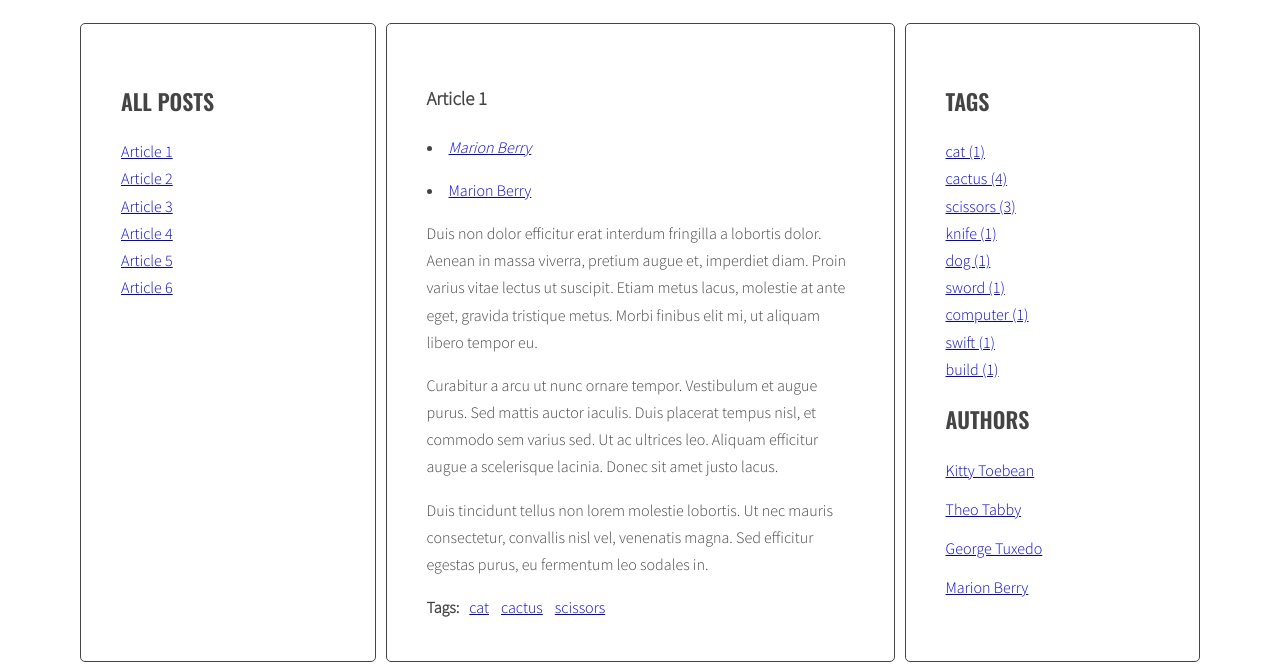
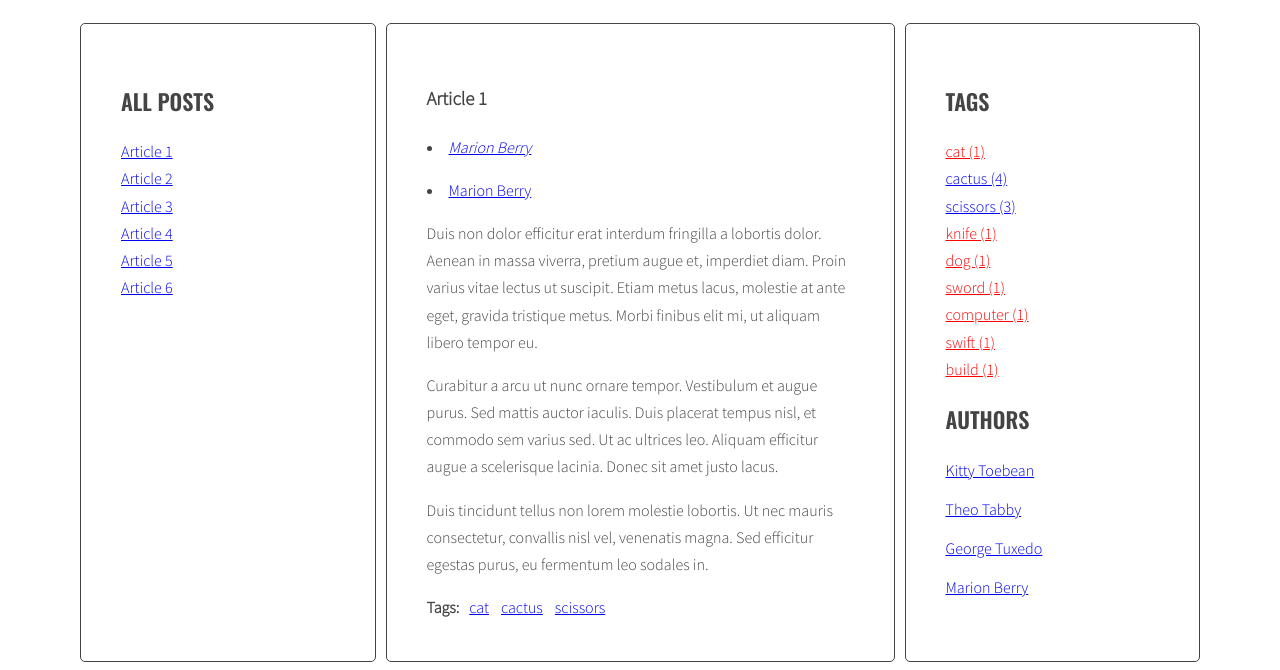
Before and after one commit to sebalaka/javascript-blog, a website: page index.html in a window 1280 px wide. Shown: the part 220-890 px from the top of the page. Drawn offline with nearby package versions, Linux system fonts and the light colour scheme.

Commit message:
add working tags

```diff
--- a/js/script.js
+++ b/js/script.js
@@ -120,7 +120,8 @@ function calculateTagClass(count, params) {
   const normalizedMax = params.max - params.min;
   const percentage = normalizedCount / normalizedMax;
   const classNumber = Math.floor(percentage * (optCloudClassCount - 1) + 1);
-  classNumber = Math.floor(((count - params.min) / (params.max - params.min)) * optCloudClassCount + 1);
+  // classNumber = Math.floor(((count - params.min) / (params.max - params.min)) * optCloudClassCount + 1);
+  return classNumber;
 }
 
 function generateTags() {
@@ -179,11 +180,14 @@ function generateTags() {
   for (let tag in allTags) {
     /* [NEW] generate code of a link and add it to allTagsHTML */
     // allTagsHTML += '<li><a href="#' + tag + '">' + tag + ' (' + allTags[tag] + ') ' + '</a></li>';
-    allTagsHTML += '<li><a class=' + optCloudClassPrefix + /*calculateTagClass(allTags[tag], tagsParams)+*/ " " + 'href="#' + tag + '">' + tag + ' (' + allTags[tag] + ') ' + '</a></li>';
+    // allTagsHTML += '<li><a class="' + optCloudClassPrefix + calculateTagClass(allTags[tag], tagsParams) + " " + 'href="#' + tag + '">' + tag + ' (' + allTags[tag] + ') ' + '</a></li>';
     // const tagLinkHTML = '<li><a href="#' + tag + " " + 'class=" calculateTagClass(allTags[tag], tagsParams)"' + '">' + tag + ' (' + allTags[tag] + ')' + '</a></li>';
     // console.log('tagLinkHTML:', tagLinkHTML);
-    console.log('allTagsHtml:', allTagsHTML);
+    // console.log('allTagsHtml:', allTagsHTML);
     // allTagsHTML += tagLinkHTML;
+    const tagLinkHTML = '<li><a class="' + optCloudClassPrefix + calculateTagClass(allTags[tag], tagsParams) + '" href="#tag-' + tag + '">' + tag + ' (' + allTags[tag] + ')</a></li>';
+    console.log('tagLinkHTML:', tagLinkHTML);
+    allTagsHTML += tagLinkHTML;
   }
   /* [NEW] END LOOP: for each tag in allTags: */
 
--- a/sass/style.scss
+++ b/sass/style.scss
@@ -129,3 +129,9 @@ body {
     margin: 0 10px 0 0;
   }
 }
+
+/*tags*/
+
+.tag-size-1 {
+  color: red;
+}
```
Also changed, not shown: css/style.css, 1 other file.
